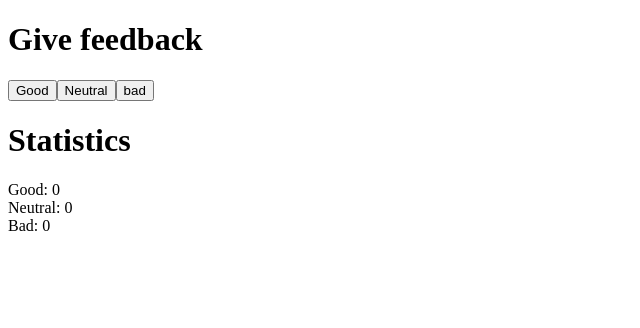
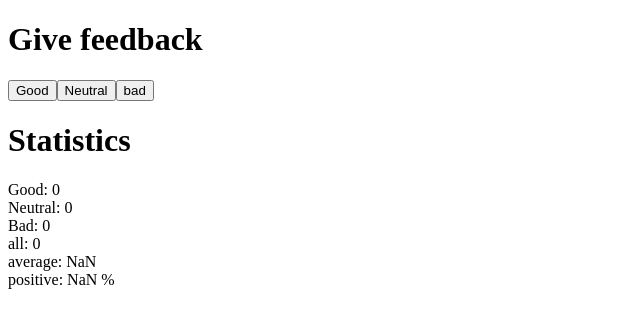
Before and after one commit to nasrinmgh/fullstack-open, a React (Vite) app in the folder part1/: page / in a window 1280 px wide. Shown: the top 328 px of the page, without its empty margins (0-640 px from the left). Built offline with nearby package versions, Linux system fonts and the light colour scheme.

Commit message:
part1 - exercise 1.7 in progress...

```diff
--- a/part1/src/App.jsx
+++ b/part1/src/App.jsx
@@ -9,17 +9,29 @@ const App = () => {
   const [good, setGood] = useState(0);
   const [neutral, setNeutral] = useState(0);
   const [bad, setBad] = useState(0);
+  const total = good + neutral + bad;
+  const average = (good - bad) / total;
+  const positive = (good / total) * 100;
 
   const handleGoodFeedback = () => {
-    setGood(good + 1);
+    const newGoodClick = good + 1;
+    setGood(newGoodClick);
+    setTotal(newGoodClick + neutral + bad);
+    handleAverage();
   };
 
   const handleNeutralFeedback = () => {
-    setNeutral(neutral + 1);
+    const newNeutralClick = neutral + 1;
+    setNeutral(newNeutralClick);
+    setTotal(good + newNeutralClick + bad);
+    handleAverage();
   };
 
   const handleBadFeedback = () => {
-    setBad(bad + 1);
+    const newBadClick = bad + 1;
+    setBad(newBadClick);
+    setTotal(good + neutral + newBadClick);
+    handleAverage();
   };
 
   return (
@@ -33,6 +45,9 @@ const App = () => {
       <div>Good: {good}</div>
       <div>Neutral: {neutral}</div>
       <div>Bad: {bad}</div>
+      <div>all: {total}</div>
+      <div>average: {average}</div>
+      <div>positive: {positive} %</div>
     </div>
   );
 };
```
